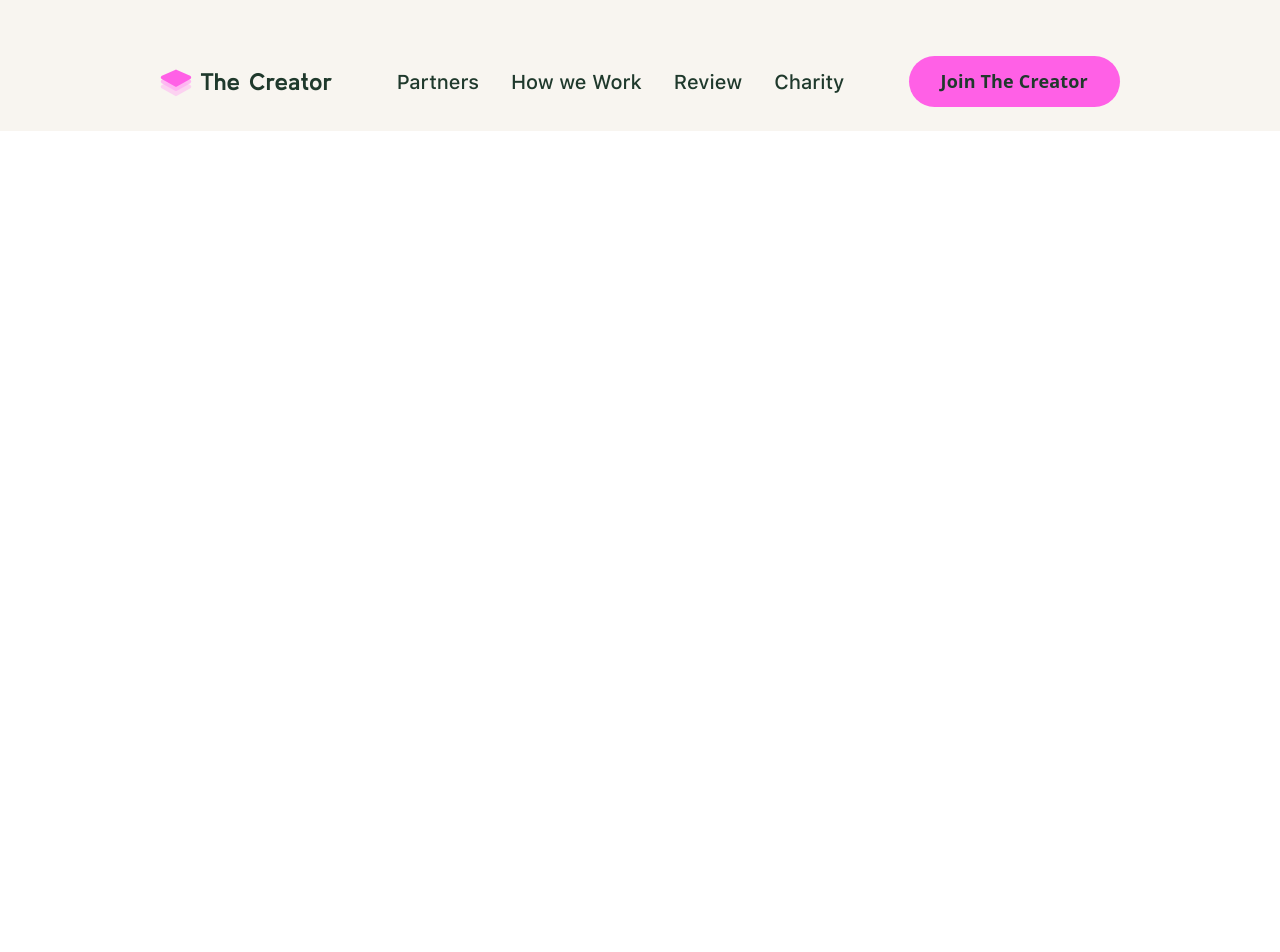
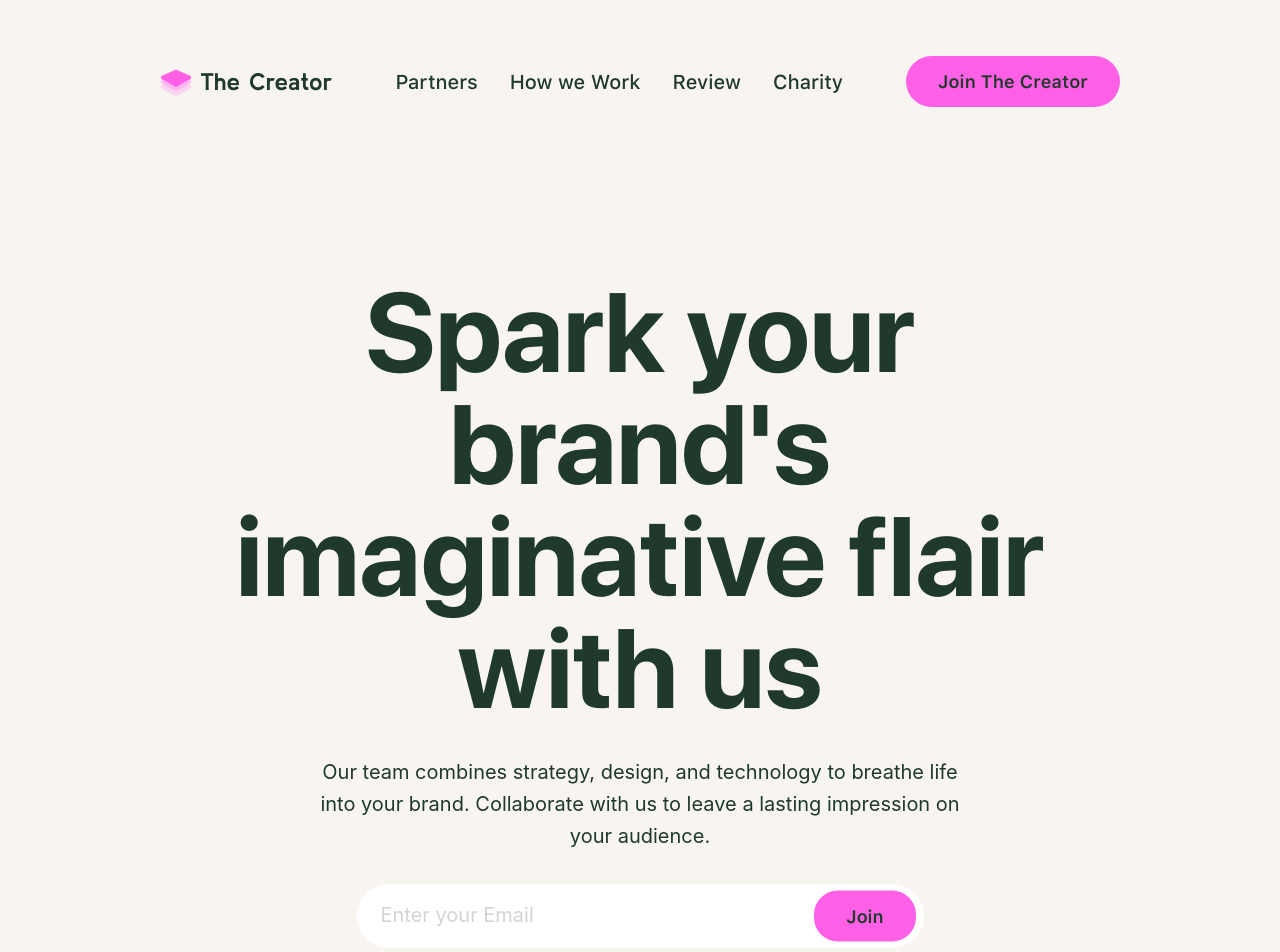
Before and after one commit to ahkar33/vo-ct, a React (Vite) app: page / in a window 1280 px wide. Shown: the top 952 px of the page. Before the commit the page ends 800 px from the top, so only its background shows below. Built offline with nearby package versions, Linux system fonts and the light colour scheme; a web font is replaced by a local one.

Commit message:
chor: add hero section basic part

```diff
--- a/src/components/layout/navbar/index.tsx
+++ b/src/components/layout/navbar/index.tsx
@@ -32,7 +32,7 @@ const Navbar = () => {
 				</div>
 				<div className="flex items-center gap-[8px]">
 					<button className="bg-pink-dark rounded-[100px] cursor-pointer flex items-center justify-center py-[12px] px-[16px] sm:px-[32px]">
-						<p className="font-semibold text-[18px] tracking-[0.01em]">
+						<p className="font-semibold font-sfprot text-[18px] tracking-[0.01em]">
 							<span>Join</span>
 							<span className="hidden sm:inline">&nbsp;The Creator</span>
 						</p>
--- /dev/null
+++ b/src/components/sections/hero/index.tsx
@@ -0,0 +1,30 @@
+const Hero = () => {
+	return (
+		<div className="mt-[calc(112px+24px)] py-[140px]">
+			<div className="flex  items-center flex-col gap-[32px] justify-center w-[65%] mx-auto">
+				<h1 className="font-sfprod font-bold text-[112px] leading-[112px] tracking-[0%] text-center">
+					Spark your brand's imaginative flair with us
+				</h1>
+				<div className="w-[80%] mx-auto">
+					<p className="text-[20px] font-sfprot leading-[32px] text-center">
+						Our team combines strategy, design, and technology to breathe life
+						into your brand. Collaborate with us to leave a lasting impression
+						on your audience.
+					</p>
+				</div>
+				<div className="relative w-[567px] h-[64px]">
+					<input
+						type="email"
+						placeholder="Enter your Email"
+						className="w-full h-full rounded-[32px] bg-white pr-[140px] px-[24px] text-[16px] focus:outline-none placeholder:font-sfprot placeholder:text-[20px] placeholder:text-[#D4D4D4]"
+					/>
+					<button className="absolute top-1/2 right-[8px] -translate-y-1/2 py-[12px] px-[32px] rounded-[24px] bg-pink-dark  flex items-center justify-center cursor-pointer">
+						<span className=" font-semibold text-[18px] font-sfprot">Join</span>
+					</button>
+				</div>
+			</div>
+		</div>
+	);
+};
+
+export default Hero;
--- a/src/index.css
+++ b/src/index.css
@@ -44,6 +44,7 @@
 
 body {
 	color: var(--color-primary);
+	background-color: var(--color-secondary);
 }
 
 .x-padding {
--- a/src/pages/main/index.tsx
+++ b/src/pages/main/index.tsx
@@ -1,9 +1,11 @@
-import Navbar from "../../components/layout/navbar";
+import Navbar from "@/components/layout/navbar";
+import Hero from "@/components/sections/hero";
 
 const Main = () => {
 	return (
 		<>
 			<Navbar />
+			<Hero />
 		</>
 	);
 };
```
